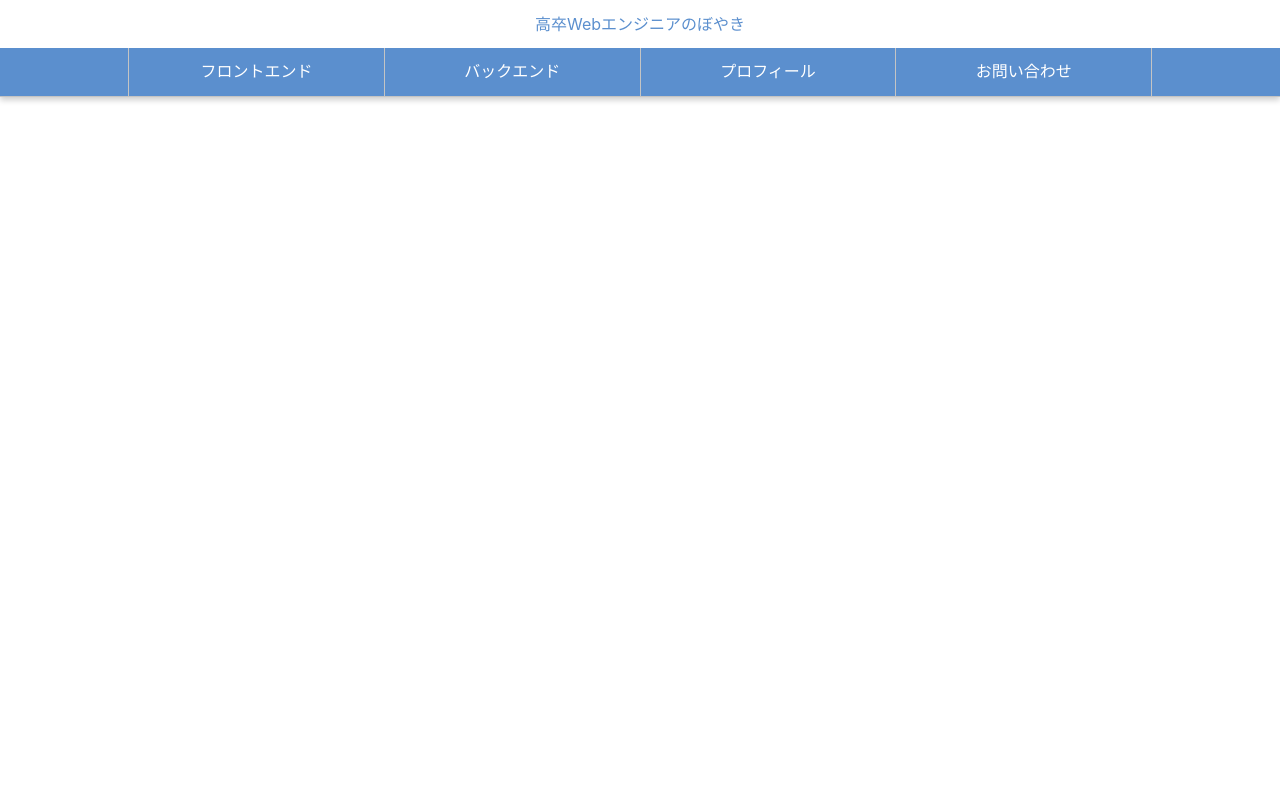
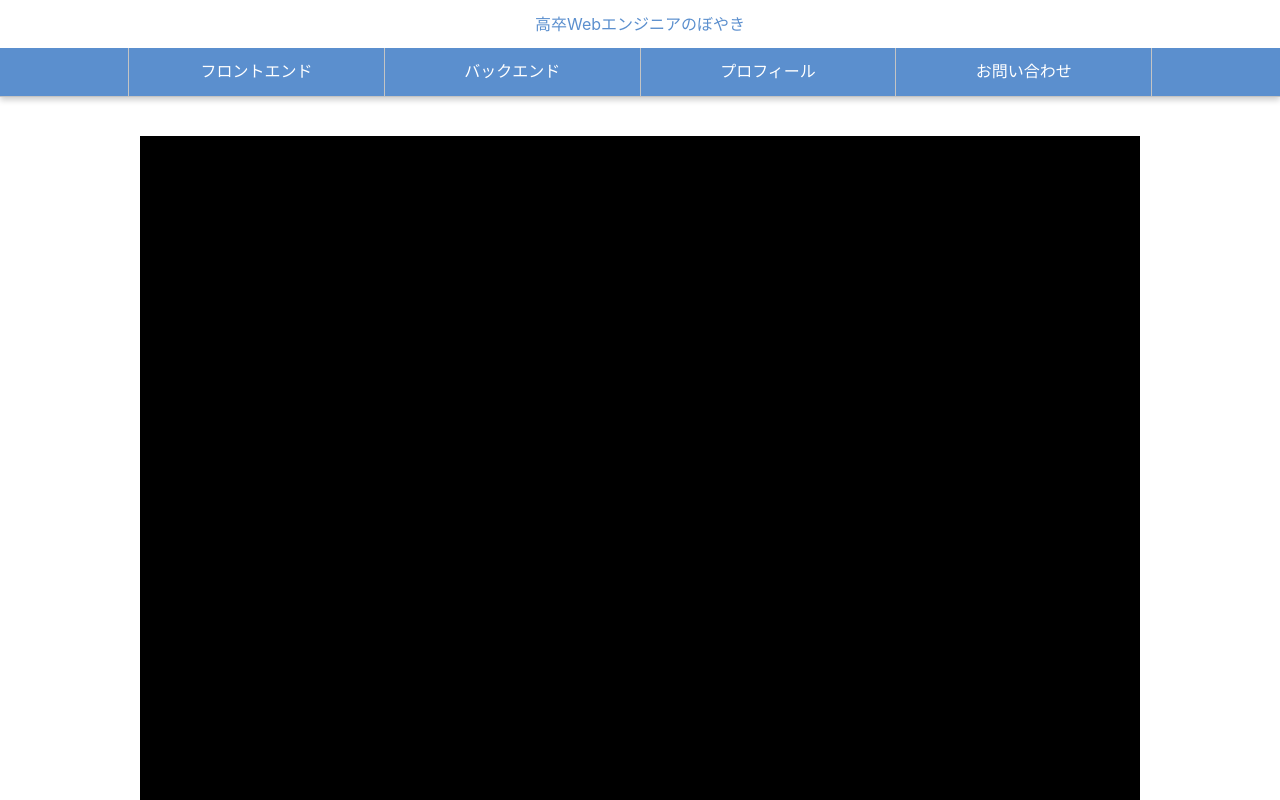
Before and after one commit to RYOTA-F/kosotu-devlog, a Next.js app: page / in a window 1280 px wide. Shown: the top 800 px of the page. Built offline with nearby package versions, Linux system fonts and the light colour scheme.

Commit message:
develop: ヘッダーのスタイルを調整

```diff
--- a/src/components/templates/TopLayout/index.tsx
+++ b/src/components/templates/TopLayout/index.tsx
@@ -6,6 +6,8 @@
 import React from 'react'
 /* component */
 import Header from '@/components/organisms/Header'
+/* styles*/
+import styles from './styles.module.scss'
 
 /**
  * container
@@ -16,6 +18,11 @@ const TopLayout: React.FC = () => {
   return (
     <>
       <Header />
+      <div className={styles.main_container}>
+        <div className={styles.demo}>
+
+        </div>
+      </div>
     </>
   )
 }
--- /dev/null
+++ b/src/components/templates/TopLayout/styles.module.scss
@@ -0,0 +1,8 @@
+.main_container {
+  margin: 136px 140px 20px;
+}
+
+.demo {
+  height: 1000px;
+  background-color: black;
+}
```
